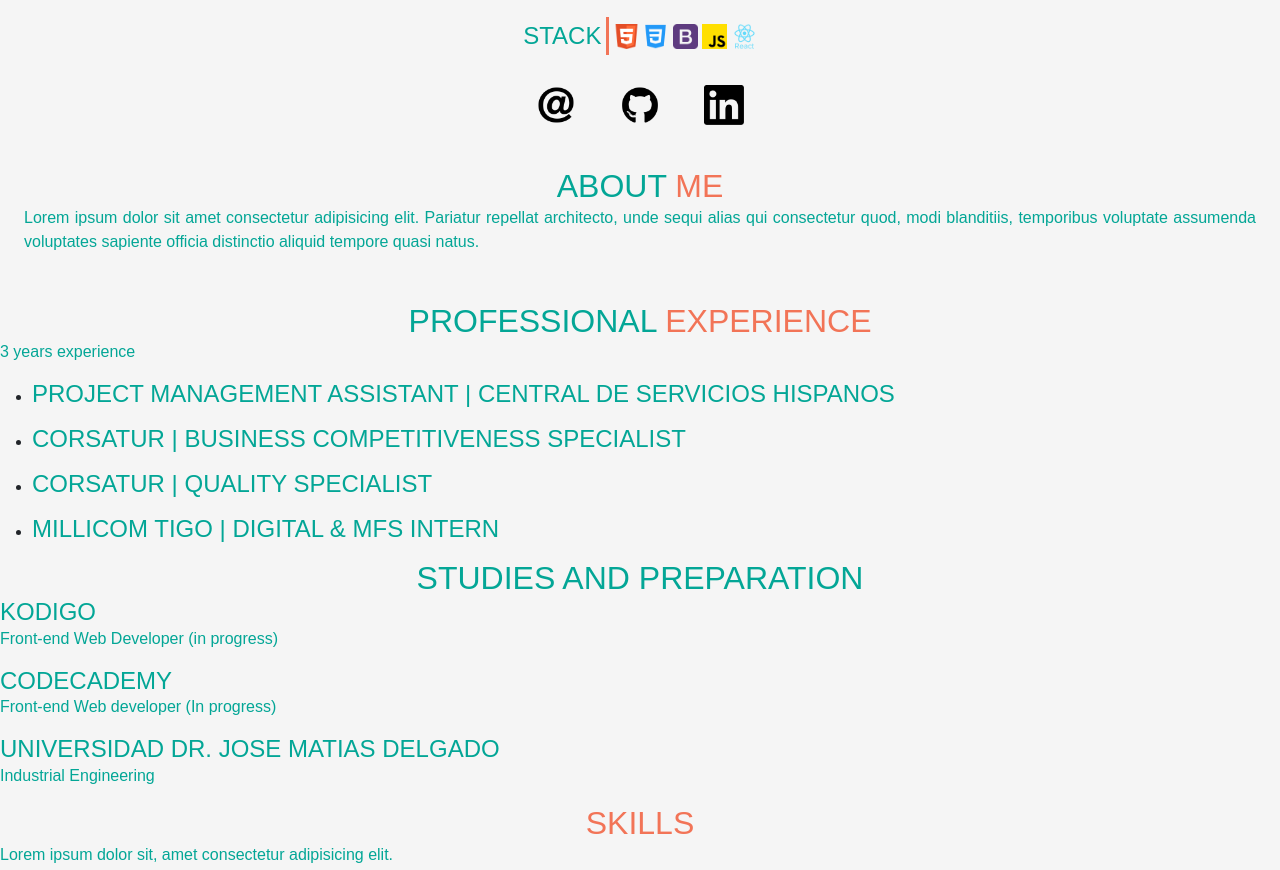
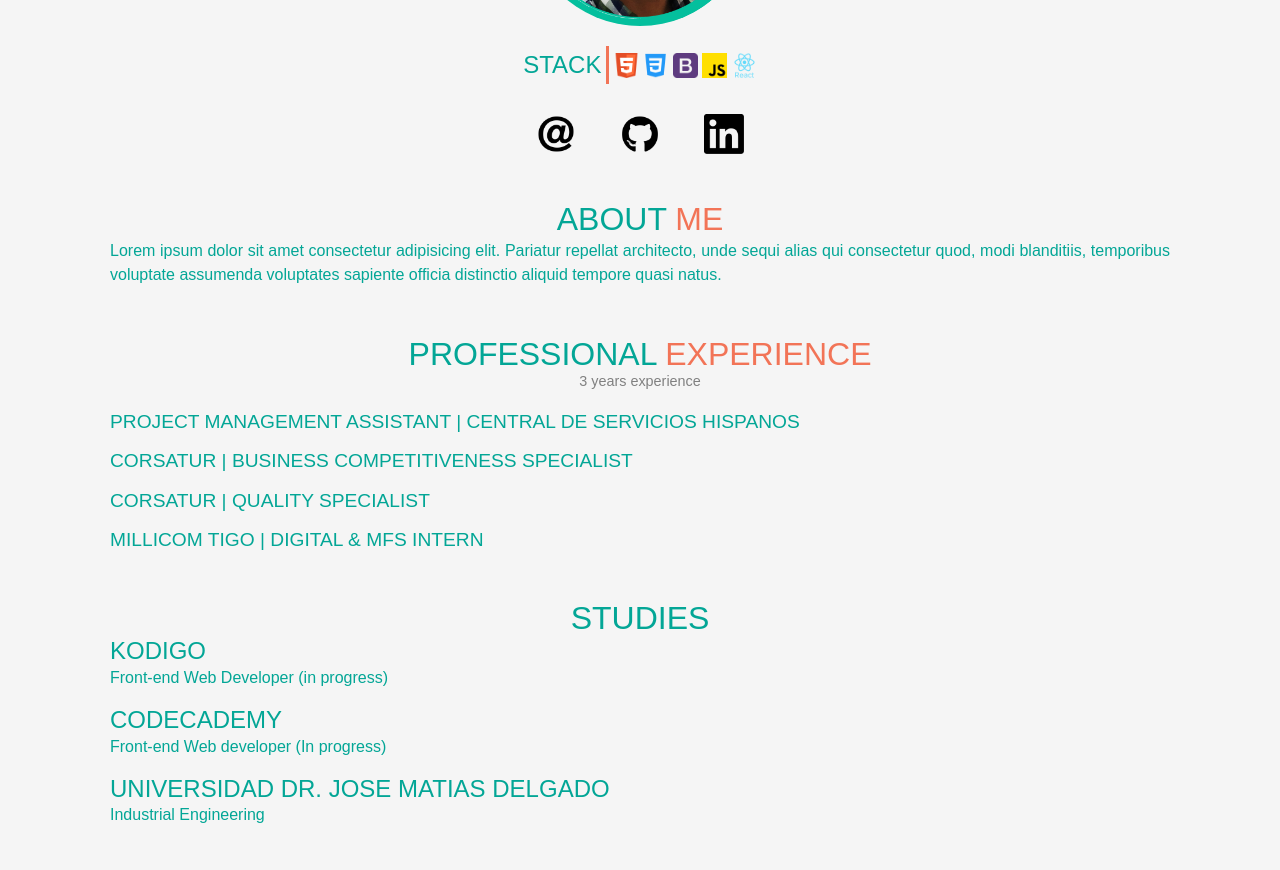
Before and after one commit to CCastro1194/Portfolio, a plain HTML site: page index.html in a window 1280 px wide. Shown: the part 473-1343 px from the top of the page. Drawn offline with Linux system fonts and the light colour scheme.

Commit message:
Professional Experience was given a style and also there were some minor details retouched in previous sections.

```diff
--- a/index.html
+++ b/index.html
@@ -83,38 +83,36 @@
                 </div>
             </div>
         </section>
-        <section id="about" class="item2">
-            <div class="about-container">
+        <section id="about" class="item2 container">
                 <h2>ABOUT <span class="span-color">ME</span></h2>
                 <p>Lorem ipsum dolor sit amet consectetur adipisicing elit. Pariatur repellat architecto, unde sequi alias qui consectetur quod, modi blanditiis, temporibus voluptate assumenda voluptates sapiente officia distinctio aliquid tempore quasi natus.</p>
-            </div>
         </section>
-        <section id="experience" class="item3">
+        <section id="experience" class="item3 container">
             <h2>PROFESSIONAL <span class="span-color">EXPERIENCE</span></h2>
-            <p>3 years experience</p>
+            <h5 id="years-experience">3 years experience</h5>
             <div>
                 <ul>
-                    <li>
+                    <li class="job">
                         <h4>PROJECT MANAGEMENT ASSISTANT | CENTRAL DE SERVICIOS HISPANOS</h4>
                         <p></p>
                     </li>
-                    <li>
+                    <li class="job">
                         <h4>CORSATUR | BUSINESS COMPETITIVENESS SPECIALIST</h4>
                         <p></p>
                     </li>
-                    <li>
+                    <li class="job">
                         <h4>CORSATUR | QUALITY SPECIALIST</h4>
                         <p></p>
                     </li>
-                    <li>
+                    <li class="job">
                         <h4>MILLICOM TIGO | DIGITAL & MFS INTERN</h4>
                         <p></p>
                     </li>
                 </ul>
             </div>
         </section>
-        <section id="studies" class="item4">
-            <h2>STUDIES AND PREPARATION</h2>
+        <section id="studies" class="item4 container">
+            <h2>STUDIES</h2>
             <div>
                 <div id="certifications">
                     <h4>KODIGO</h4>
@@ -129,7 +127,7 @@
                 </div>
             </div>
         </section>
-        <section id="skills" class="item5">
+        <section id="skills" class="item5 container">
             <h2><span class="span-color">SKILLS</span></h2>
             <div>
                 <h4></h4>
--- a/resources/css/styles.css
+++ b/resources/css/styles.css
@@ -50,6 +50,10 @@ p {
     color: #03a696;
 }
 
+.span-color{
+    color: #f27457;
+}
+
 .icon {
     width: 25px;
 }
@@ -63,7 +67,6 @@ p {
     position: absolute;
     top: 40%;
 }
-
 
 /* Header Navbar */
 
@@ -106,10 +109,10 @@ p {
 
 
 
-    /* Hero Banner */
+    /* Portfolio Content */
 
 #title {
-    margin-top: 7vh;
+    margin-top: 10vh;
 }
 
 h1 {
@@ -132,7 +135,7 @@ h1 {
 }
 
 .img-profile {
-    width: 225px;
+    width: 230px;
     border-radius: 50%;
 }
 
@@ -152,31 +155,41 @@ h1 {
 }
 
 .contact img{
-    margin: 10px 20px;
+    margin: 10px 20px 30px;
 }
 
-    /* About me */
-
-.span-color{
-    color: #f27457;
-}
-
-.about-container {
-    padding: 2rem 1.5rem;
+.container {
+    padding: 1rem 2.5rem;
     text-align: justify;
     hyphens: auto;
 }
 
-    /* Professional Experience */
+h5 {
+    text-align: center;
+    font-weight: 200;
+    font-size: .9rem;
+    color: grey;
+}
 
+ul {
+    padding: 0;
+    margin: 0;
+}
 
+li {
+    list-style: none;
+    margin: 0 auto;
+}
 
-    /* Studies and Preparation */
+.job h4 {
+    text-align: start;
+    font-weight: 400;
+    font-size: 1.2rem;
+}
 
-
-
-    /* Skills & Tools */
-
+#years-experience {
+    margin-bottom: 20px;
+}
 
 
     /* Footer */
```
